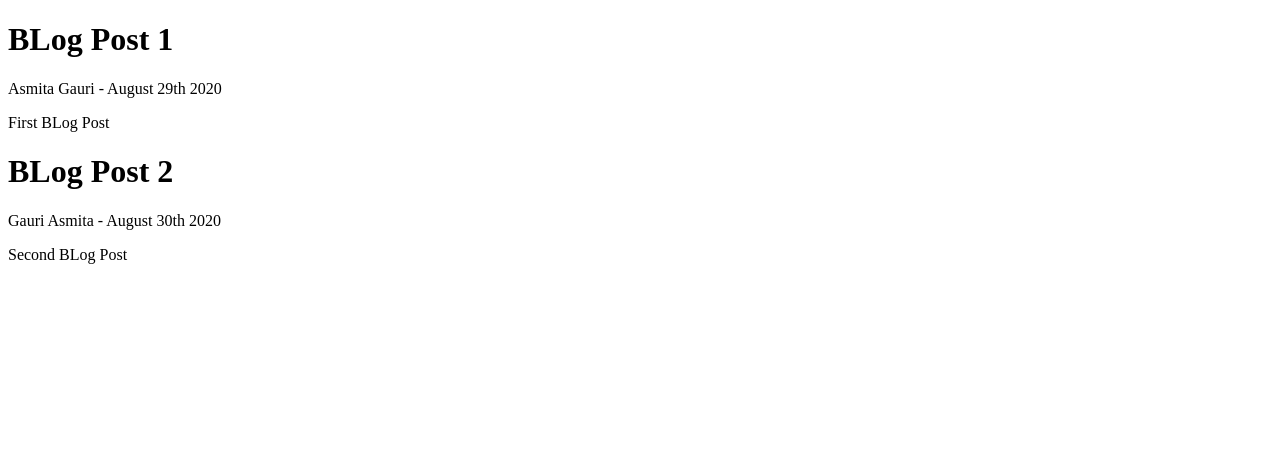
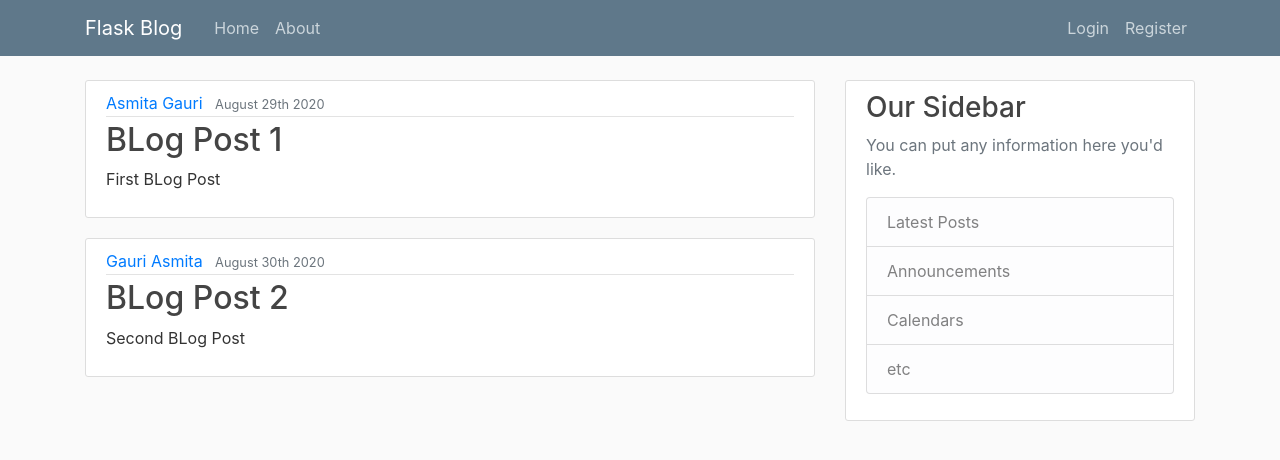
Before and after one commit to AsmitaGauri/Blog-Site-Using-Flask, a Flask app: page / in a window 1280 px wide. Shown: the top 460 px of the page. Run offline with Flask 2, Linux system fonts and the light colour scheme; some libraries are stand-ins or nearby versions.

Commit message:
Added Styling

```diff
--- a/flask_blog/flaskblog.py
+++ b/flask_blog/flaskblog.py
@@ -1,6 +1,7 @@
-from flask import Flask,render_template
+from flask import Flask,render_template,url_for
 app=Flask(__name__)
 # initializing flask
+
 
 posts=[
     {
--- /dev/null
+++ b/flask_blog/static/main.css
@@ -0,0 +1,82 @@
+/* in flask all js or css files have to be in static folder */
+/* To include in layout we need to use url_for which fill the exact location of routes for us, so that we dont have to worry */
+body {
+    background: #fafafa;
+    color: #333333;
+    margin-top: 5rem;
+  }
+
+  h1, h2, h3, h4, h5, h6 {
+    color: #444444;
+  }
+
+  .bg-steel {
+    background-color: #5f788a;
+  }
+
+  .site-header .navbar-nav .nav-link {
+    color: #cbd5db;
+  }
+
+  .site-header .navbar-nav .nav-link:hover {
+    color: #ffffff;
+  }
+
+  .site-header .navbar-nav .nav-link.active {
+    font-weight: 500;
+  }
+
+  .content-section {
+    background: #ffffff;
+    padding: 10px 20px;
+    border: 1px solid #dddddd;
+    border-radius: 3px;
+    margin-bottom: 20px;
+  }
+
+  .article-title {
+    color: #444444;
+  }
+
+  a.article-title:hover {
+    color: #5f788a;
+    text-decoration: none;
+  }
+
+  .article-content {
+    white-space: pre-line;
+  }
+
+  .article-img {
+    height: 65px;
+    width: 65px;
+    margin-right: 16px;
+  }
+
+  .article-metadata {
+    padding-bottom: 1px;
+    margin-bottom: 4px;
+    border-bottom: 1px solid #e3e3e3
+  }
+
+  .article-metadata a:hover {
+    color: #333;
+    text-decoration: none;
+  }
+
+  .article-svg {
+    width: 25px;
+    height: 25px;
+    vertical-align: middle;
+  }
+
+  .account-img {
+    height: 125px;
+    width: 125px;
+    margin-right: 20px;
+    margin-bottom: 16px;
+  }
+
+  .account-heading {
+    font-size: 2.5rem;
+  }
--- a/flask_blog/templates/home.html
+++ b/flask_blog/templates/home.html
@@ -1,21 +1,18 @@
-<!DOCTYPE html>
-<html lang="en">
-<head>
-    <meta charset="UTF-8">
-    <meta name="viewport" content="width=device-width, initial-scale=1.0">
-    {% if title%}
-      <title>Flask Blog -{{ title }}</title>
-    {% else%}
-      <title>Flask Blog</title>
-    {% endif %}
+{% extends "layout.html"%}
 
-</head>
-<body>
+{% block content%}
     {% for post in posts %}
-        <h1>{{post.title}}</h1>
-        <p>{{post.author}} - {{post.date_posted}}</p>
-        <p>{{post.content}}</p>
+    <article class="media content-section">
+        <div class="media-body">
+          <div class="article-metadata">
+            <a class="mr-2" href="#">{{ post.author }}</a>
+            <small class="text-muted">{{ post.date_posted }}</small>
+          </div>
+          <h2><a class="article-title" href="#">{{ post.title }}</a></h2>
+          <p class="article-content">{{ post.content }}</p>
+        </div>
+      </article>
     {% endfor %}
-    <!-- We have to sepcify where the for loop ends -->
-</body>
-</html>
+ {% endblock %}
+
+ <!-- Since most of the code was repeated we used layout.html to put in the code which was common and in the other pages we just changed the variable block content -->
--- /dev/null
+++ b/flask_blog/templates/layout.html
@@ -0,0 +1,85 @@
+<!DOCTYPE html>
+<html lang="en">
+
+<head>
+    <!-- Required meta tags -->
+    <meta charset="utf-8">
+    <meta name="viewport" content="width=device-width, initial-scale=1, shrink-to-fit=no">
+
+    <!-- Bootstrap CSS -->
+    <link rel="stylesheet" href="https://stackpath.bootstrapcdn.com/bootstrap/4.5.2/css/bootstrap.min.css"
+        integrity="sha384-JcKb8q3iqJ61gNV9KGb8thSsNjpSL0n8PARn9HuZOnIxN0hoP+VmmDGMN5t9UJ0Z" crossorigin="anonymous">
+    <link rel="stylesheet" type="text/css" href="{{ url_for('static',filename='main.css') }}">
+    {% if title%}
+    <title>Flask Blog -{{ title }} </title>
+    {% else%}
+    <title>Flask Blog</title>
+    {% endif %}
+</head>
+
+<body>
+    <!-- The variable content which is gonna change from page to page -->
+    <header class="site-header">
+        <nav class="navbar navbar-expand-md navbar-dark bg-steel fixed-top">
+          <div class="container">
+            <a class="navbar-brand mr-4" href="/">Flask Blog</a>
+            <button class="navbar-toggler" type="button" data-toggle="collapse" data-target="#navbarToggle" aria-controls="navbarToggle" aria-expanded="false" aria-label="Toggle navigation">
+              <span class="navbar-toggler-icon"></span>
+            </button>
+            <div class="collapse navbar-collapse" id="navbarToggle">
+              <div class="navbar-nav mr-auto">
+                <a class="nav-item nav-link" href="/">Home</a>
+                <a class="nav-item nav-link" href="/about">About</a>
+              </div>
+              <!-- Navbar Right Side -->
+              <div class="navbar-nav">
+                <a class="nav-item nav-link" href="/login">Login</a>
+                <a class="nav-item nav-link" href="/register">Register</a>
+              </div>
+            </div>
+          </div>
+        </nav>
+      </header>
+   <!-- NAVBAR -->
+
+
+
+
+
+   <main role="main" class="container">
+    <div class="row">
+      <div class="col-md-8">
+        {% block content %}{% endblock %}
+      </div>
+      <div class="col-md-4">
+        <div class="content-section">
+          <h3>Our Sidebar</h3>
+          <p class='text-muted'>You can put any information here you'd like.
+            <ul class="list-group">
+              <li class="list-group-item list-group-item-light">Latest Posts</li>
+              <li class="list-group-item list-group-item-light">Announcements</li>
+              <li class="list-group-item list-group-item-light">Calendars</li>
+              <li class="list-group-item list-group-item-light">etc</li>
+            </ul>
+          </p>
+        </div>
+      </div>
+    </div>
+  </main>
+
+
+
+    <!-- Optional JavaScript -->
+    <!-- jQuery first, then Popper.js, then Bootstrap JS -->
+    <script src="https://code.jquery.com/jquery-3.5.1.slim.min.js"
+        integrity="sha384-DfXdz2htPH0lsSSs5nCTpuj/zy4C+OGpamoFVy38MVBnE+IbbVYUew+OrCXaRkfj"
+        crossorigin="anonymous"></script>
+    <script src="https://cdn.jsdelivr.net/npm/popper.js@1.16.1/dist/umd/popper.min.js"
+        integrity="sha384-9/reFTGAW83EW2RDu2S0VKaIzap3H66lZH81PoYlFhbGU+6BZp6G7niu735Sk7lN"
+        crossorigin="anonymous"></script>
+    <script src="https://stackpath.bootstrapcdn.com/bootstrap/4.5.2/js/bootstrap.min.js"
+        integrity="sha384-B4gt1jrGC7Jh4AgTPSdUtOBvfO8shuf57BaghqFfPlYxofvL8/KUEfYiJOMMV+rV"
+        crossorigin="anonymous"></script>
+</body>
+
+</html>
```
Also changed, not shown: flask_blog/templates/about.html (+4 -15 lines).
